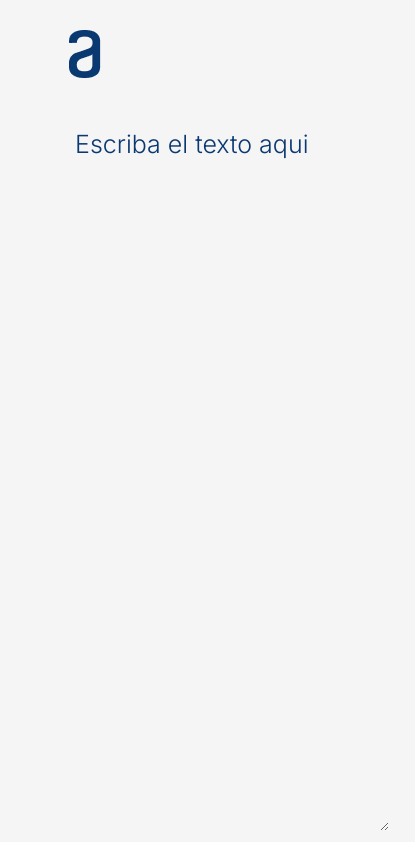
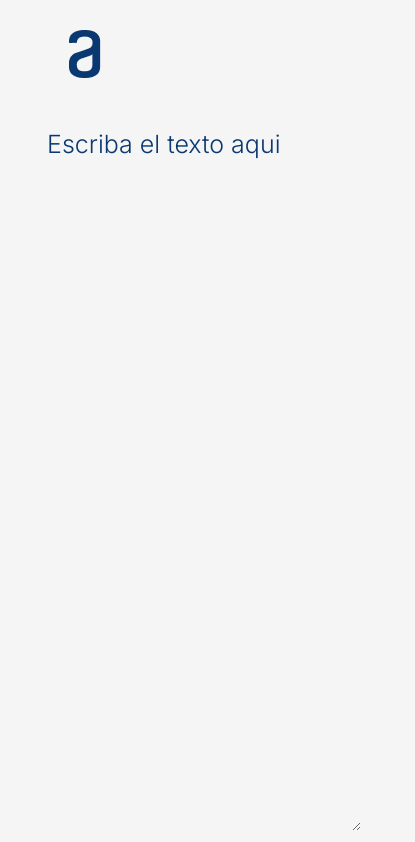
Before and after one commit to Elias3008/RetoAlura, a plain HTML site: page index.html in a window 390 px wide. Shown: the top 842 px of the page, 415 px wide, since content can reach past the window. Drawn offline with Linux system fonts and the light colour scheme.

Commit message:
actualizacion de tamano de pantallas

```diff
--- a/responsive.css
+++ b/responsive.css
@@ -84,7 +84,7 @@
         margin: 10px 5px 5px 45px;
     }
 }
-@media screen and (max-width:360px) {
+@media screen and (max-width:361px) {
 
     #cabecera {
         margin: 20px 0px 10px 0px;
@@ -186,3 +186,20 @@
 
 
 }
+@media screen and (max-width:415px) {
+
+#cabecera {
+    margin: 30px 0px 25px 25px;
+    width: 100%;
+}
+#cajaTexto {
+    display: block;
+    float: left;
+    width: 80%;
+    margin: 20px 20px 0px 45px;
+}
+
+
+
+
+}
```
